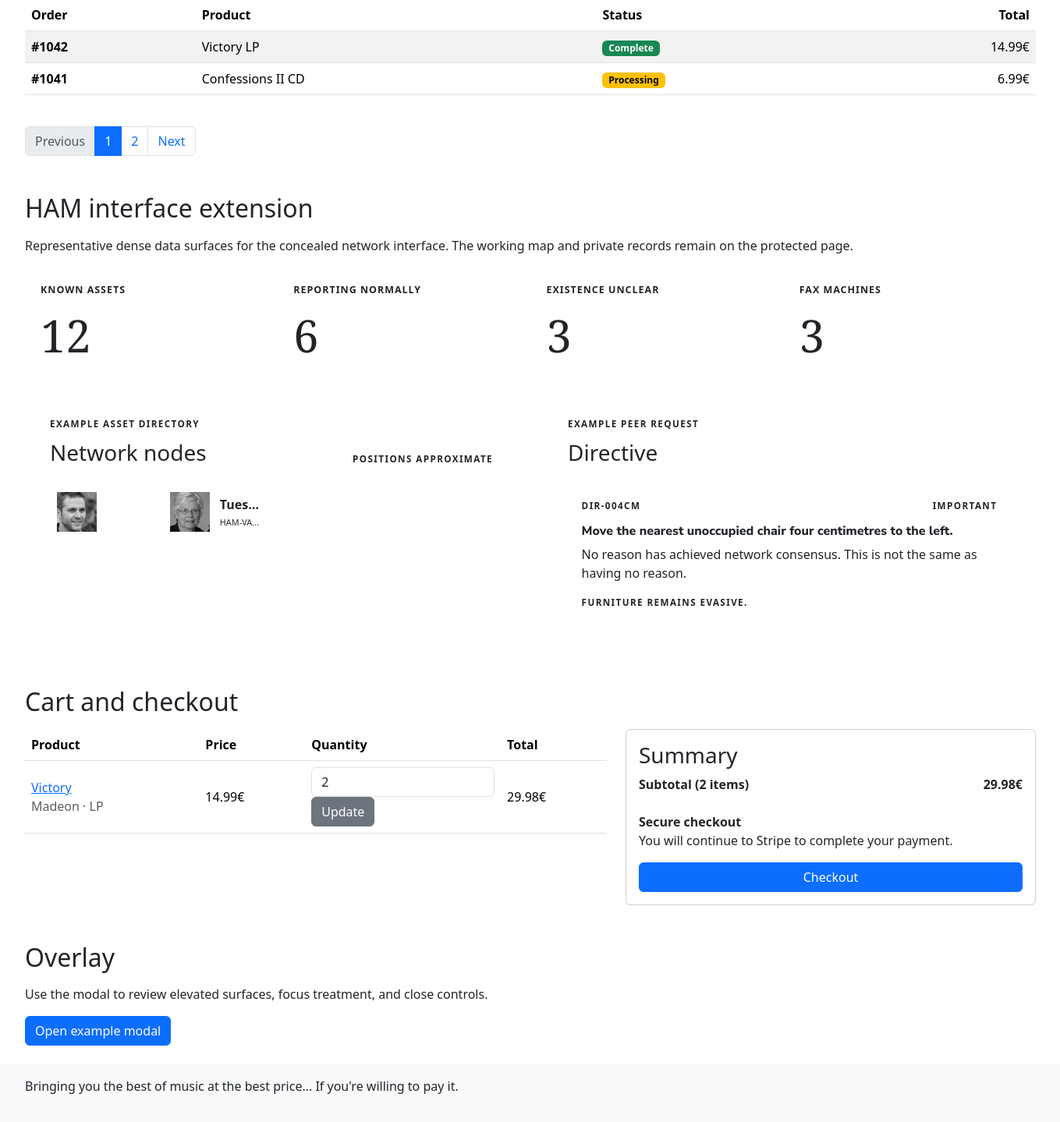
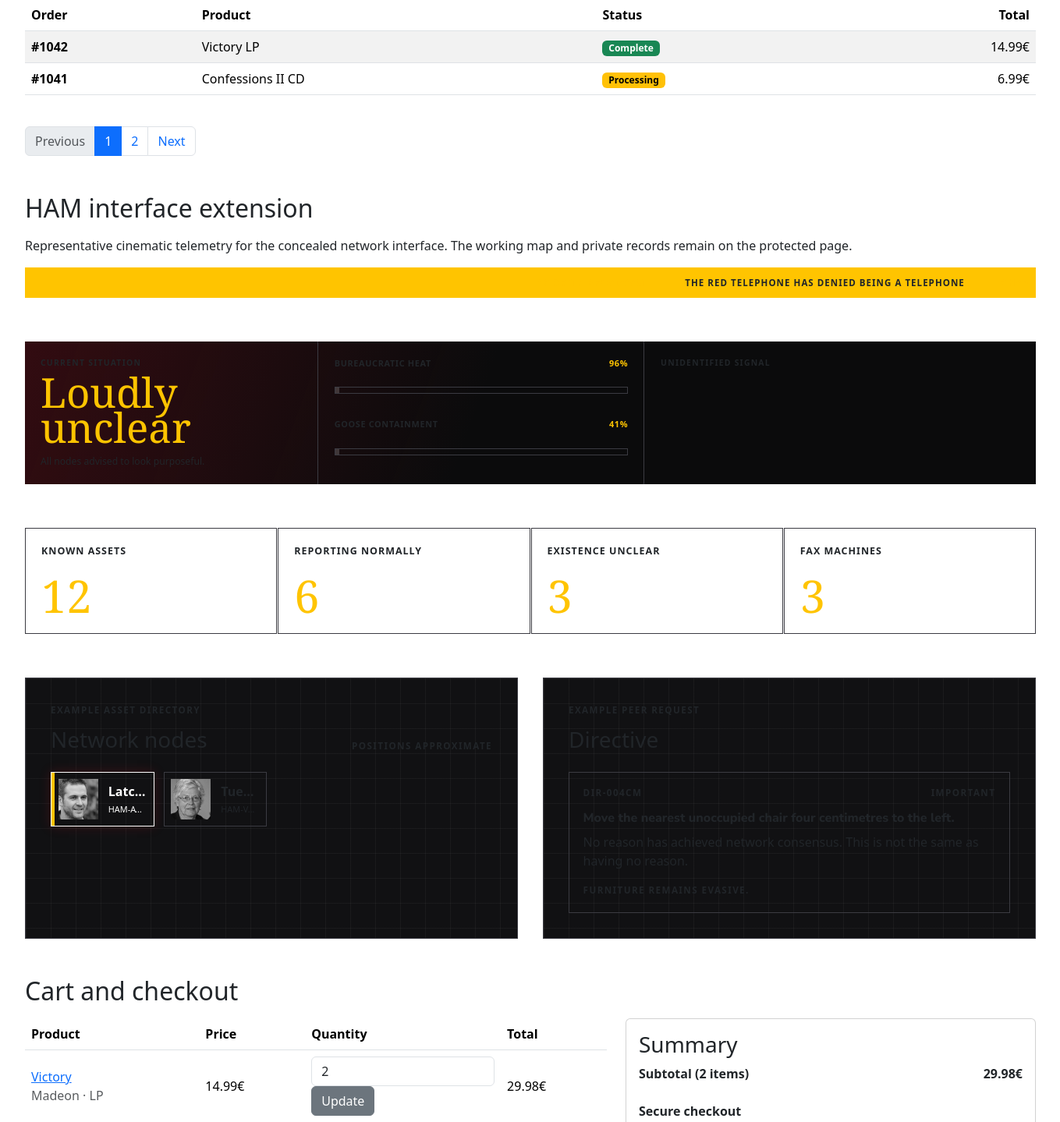
Before and after one commit to chriskalos/cult-records, a Django app: page /visuals/ in a window 1680 px wide; the page is wider, and only the part inside the window is pictured. Shown: the part 3680-5119 px from the top of that part at 78% size, without its empty margins (160-1519 px from the left). Before the commit the page ends 5083 px from the top of that part, so only its background shows below. Run offline with Django 5.2, Linux system fonts and the light colour scheme; data comes from the database, SQL or seed files in the repository; data that the repository does not hold is empty; some web fonts are replaced.

Commit message:
Show cinematic HAM components in the gallery

```diff
--- a/visuals/templates/visuals/component_gallery.html
+++ b/visuals/templates/visuals/component_gallery.html
@@ -4,7 +4,7 @@
 {% block title %}Visual test | Cult Records{% endblock %}
 
 {% block styles %}
-    <link href="{% static 'ham/css/ham.css' %}?v=1" rel="stylesheet">
+    <link href="{% static 'ham/css/ham.css' %}?v=3" rel="stylesheet">
 {% endblock %}
 
 {% block content %}
@@ -251,8 +251,34 @@
     <section class="mb-5" aria-labelledby="ham-components-heading">
         <h2 id="ham-components-heading" class="mb-3">HAM interface extension</h2>
         <p class="section-intro">
-            Representative dense data surfaces for the concealed network interface. The working map and private records remain on the protected page.
+            Representative cinematic telemetry for the concealed network interface. The working map and private records remain on the protected page.
         </p>
+        <div class="ham-shell">
+            <div class="ham-broadcast-strip mb-4" aria-label="Example priority broadcast">
+                <div aria-hidden="true">
+                    <span>Priority broadcast</span>
+                    THE RED TELEPHONE HAS DENIED BEING A TELEPHONE
+                    <span>Channel 13½</span>
+                    ALL DRAMATIC ZOOM LENSES ARE OPERATIONAL
+                </div>
+            </div>
+            <div class="ham-situation-deck mb-4" aria-label="Example HAM telemetry">
+                <div class="ham-situation-alert">
+                    <p>Current situation</p>
+                    <strong>Loudly unclear</strong>
+                    <span>All nodes advised to look purposeful.</span>
+                </div>
+                <div class="ham-telemetry-stack">
+                    <div><span>Bureaucratic heat</span><strong>96%</strong><i style="--meter: 96%"></i></div>
+                    <div><span>Goose containment</span><strong>41%</strong><i style="--meter: 41%"></i></div>
+                </div>
+                <div class="ham-waveform" aria-label="Example unidentified signal">
+                    <p>Unidentified signal</p>
+                    <div aria-hidden="true">
+                        {% for _ in "123456789012"|make_list %}<span style="--bar-index: {{ forloop.counter }}"></span>{% endfor %}
+                    </div>
+                </div>
+            </div>
             <div class="ham-stat-grid mb-4" aria-label="Example HAM network summary">
                 <article><span>Known assets</span><strong>12</strong></article>
                 <article><span>Reporting normally</span><strong>6</strong></article>
@@ -293,6 +319,7 @@
                             <p>No reason has achieved network consensus. This is not the same as having no reason.</p>
                             <small>Furniture remains evasive.</small>
                         </article>
+                    </div>
                 </div>
             </div>
         </div>
--- a/visuals/tests.py
+++ b/visuals/tests.py
@@ -41,6 +41,8 @@ class ComponentGalleryTests(TestCase):
         self.assertContains(response, "You will continue to Stripe")
         self.assertContains(response, "HAM interface extension")
         self.assertContains(response, "Example HAM network summary")
+        self.assertContains(response, "Example HAM telemetry")
+        self.assertContains(response, "Loudly unclear")
         self.assertContains(response, "Furniture remains evasive")
         self.assertContains(response, "ham/css/ham.css")
         self.assertContains(
```
Lines whose indentation alone changed are shown as unchanged.
